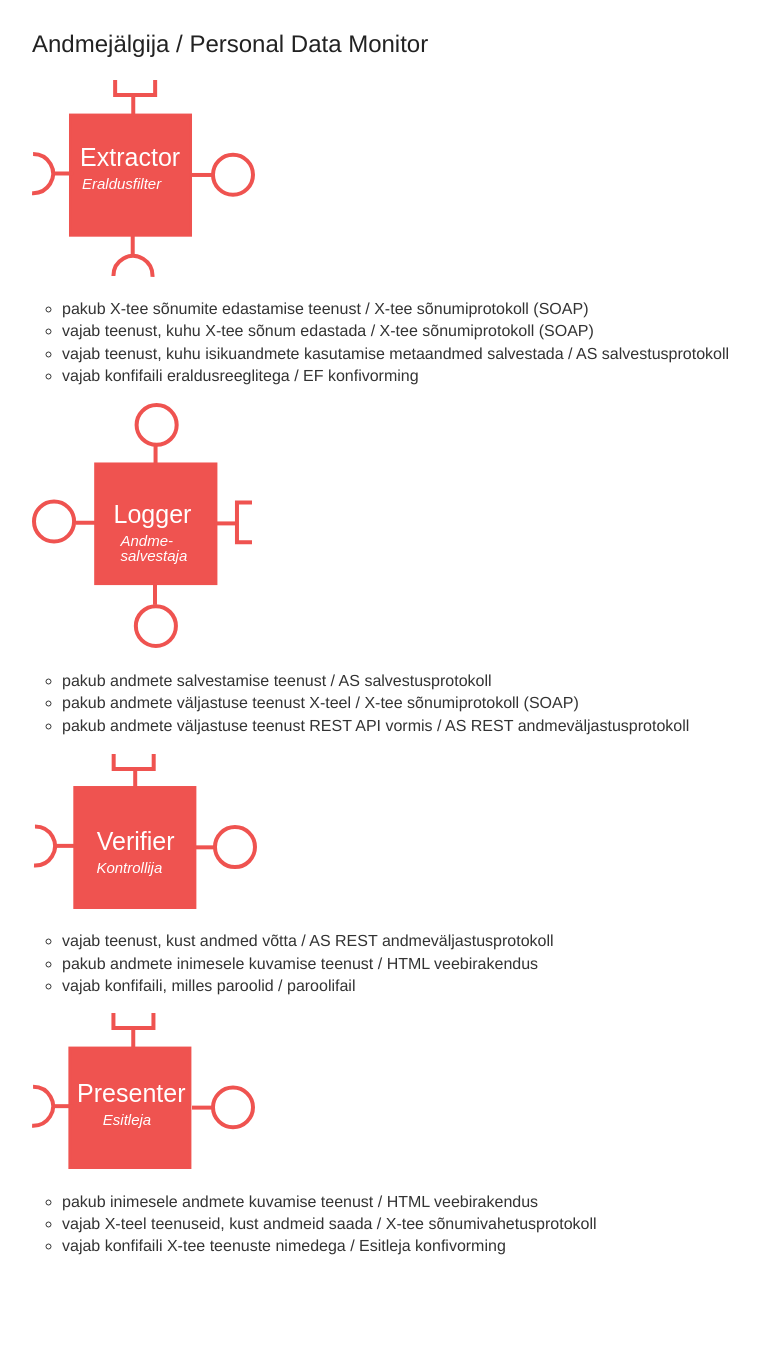
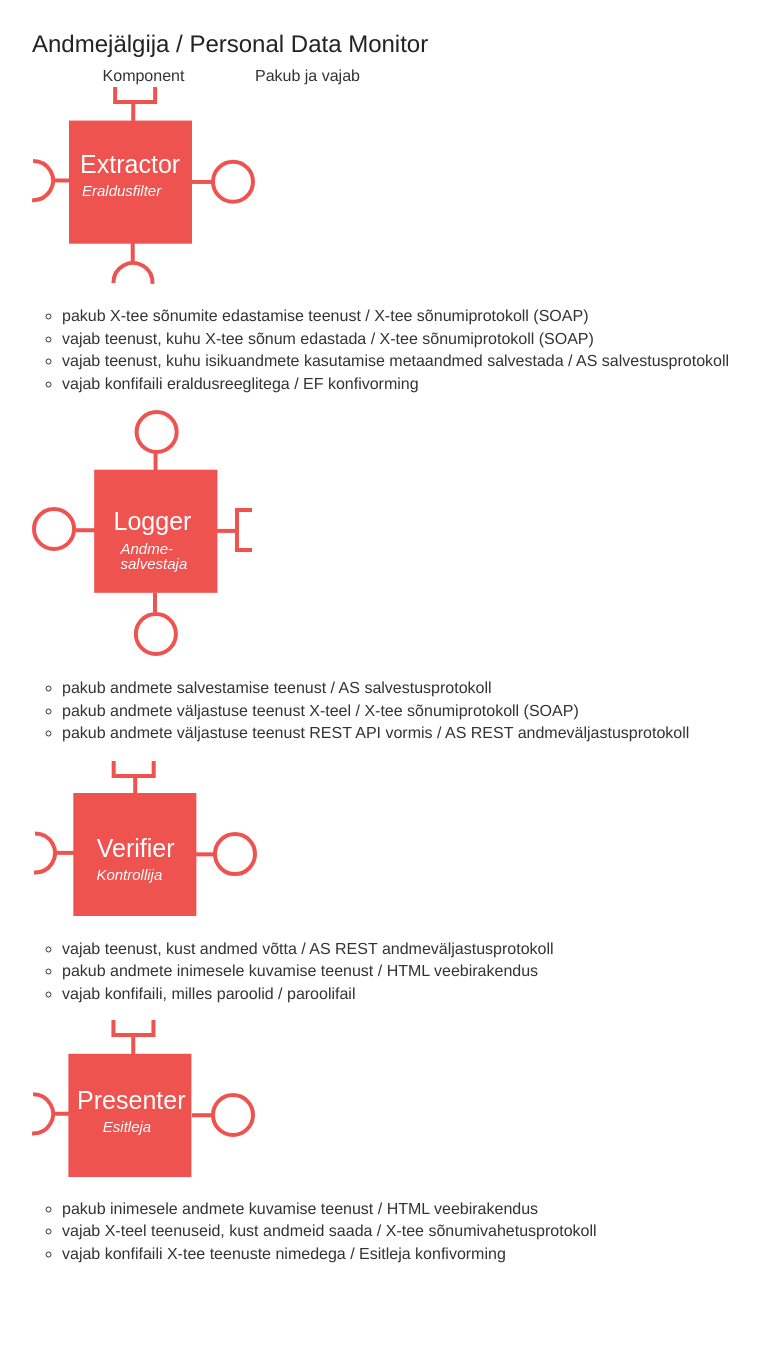
Before and after one commit to e-gov/AJ, a Jekyll site: the page built from _posts/2015-1-1-Presentation.md, in a window 1280 px wide. Shown: the whole page, without its empty margins (248-1007 px from the left). Built offline with Jekyll 4.4.1, drawn with Linux system fonts in a browser that asks for light colours; Markdown is read by kramdown in place of the engine named in the settings.

Commit message:
Update 2015-1-1-Presentation.md

```diff
--- a/_posts/2015-1-1-Presentation.md
+++ b/_posts/2015-1-1-Presentation.md
@@ -3,12 +3,14 @@ layout: page
 title: Andmejälgija / Personal Data Monitor
 ---
 
-<img src='{{ site.url }}/img/Extractor.svg'>
+| Komponent | Pakub ja vajab |
+|-----------|----------------|
+| <img src='{{ site.url }}/img/Extractor.svg'> |
 
 - pakub X-tee sõnumite edastamise teenust / X-tee sõnumiprotokoll (SOAP)
 - vajab teenust, kuhu X-tee sõnum edastada / X-tee sõnumiprotokoll (SOAP)
 - vajab teenust, kuhu isikuandmete kasutamise metaandmed salvestada / AS salvestusprotokoll
-- vajab konfifaili eraldusreeglitega / EF konfivorming
+- vajab konfifaili eraldusreeglitega / EF konfivorming |
 
 <img src='{{ site.url }}/img/Logger.svg'>
 
```
